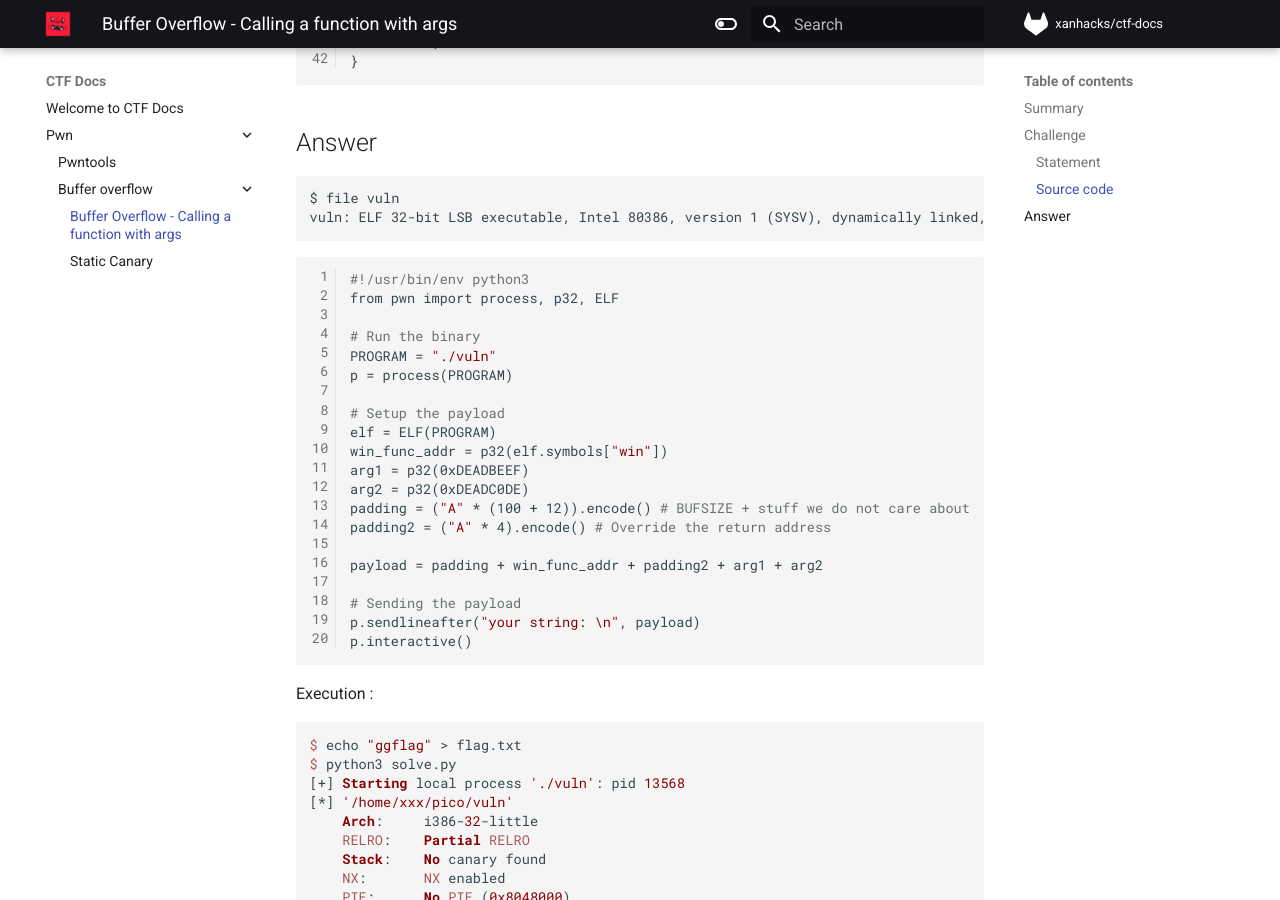
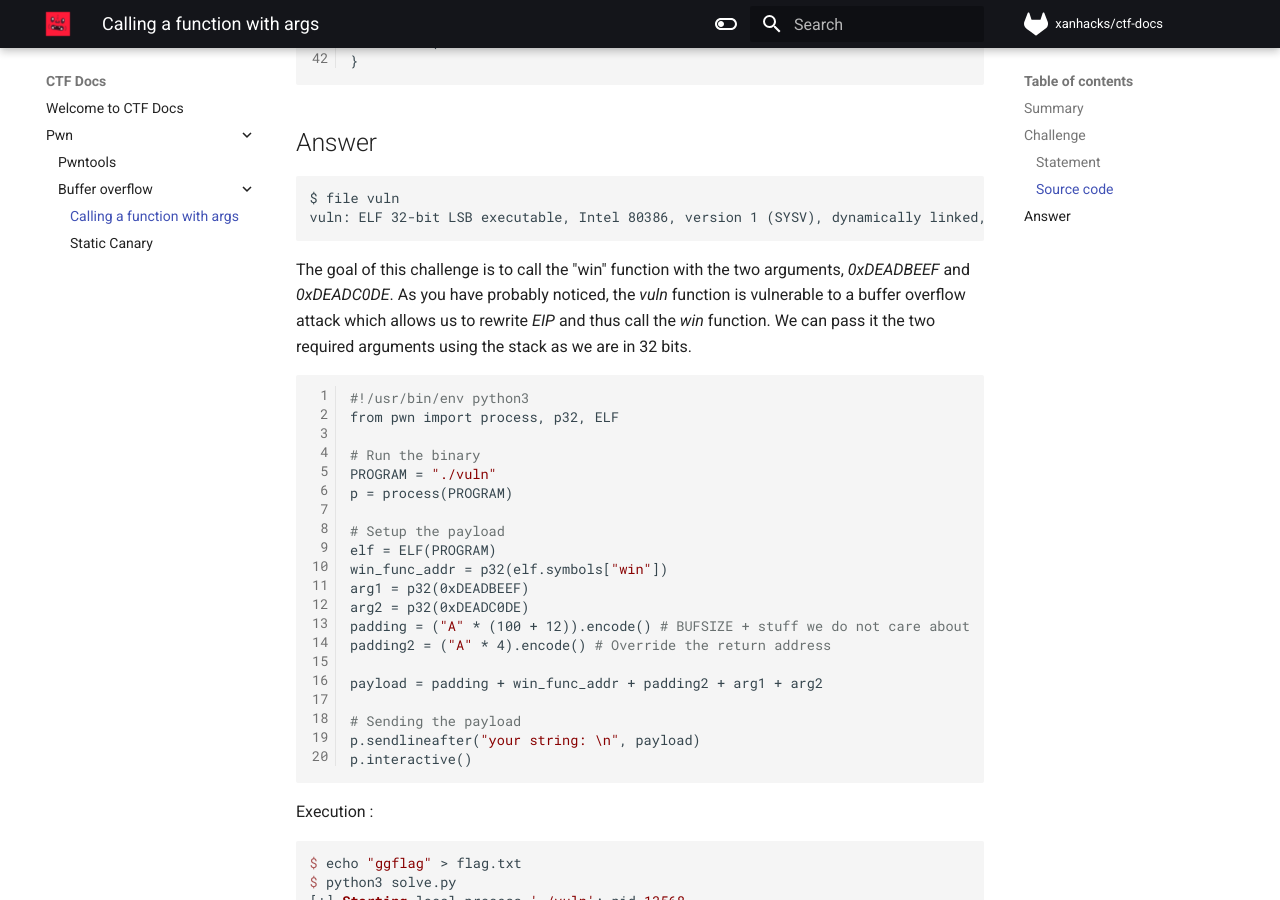
Before and after one commit to xanhacks/ctf-docs, an MkDocs documentation site: the page built from docs/pwn/buffer-overflow/calling-function-with-args.md, in a window 1280 px wide and 900 px high, scrolled down 1310 px. Built offline with MkDocs 1.6.1 and Material for MkDocs 9.7.7, drawn with Linux system fonts in a browser that asks for light colours; nearby versions of some CDN libraries; comment, search, counter and statistics services are not loaded.

Commit message:
Add answer goal

````diff
--- a/docs/pwn/buffer-overflow/calling-function-with-args.md
+++ b/docs/pwn/buffer-overflow/calling-function-with-args.md
@@ -1,4 +1,3 @@
-
 ---
 title: Calling a function with args
 description: Exploiting a buffer overflow to call a function with specific arguments.
@@ -73,6 +72,8 @@ $ file vuln
 vuln: ELF 32-bit LSB executable, Intel 80386, version 1 (SYSV), dynamically linked, interpreter /lib/ld-linux.so.2, for GNU/Linux 2.6.32, BuildID[sha1]=f2f6cce698b62f5109de9955c0ea0ab832ea967c, not stripped
 ```
 
+The goal of this challenge is to call the "win" function with the two arguments, *0xDEADBEEF* and *0xDEADC0DE*. As you have probably noticed, the *vuln* function is vulnerable to a buffer overflow attack which allows us to rewrite *EIP* and thus call the *win* function. We can pass it the two required arguments using the stack as we are in 32 bits.
+
 ```python linenums="1"
 #!/usr/bin/env python3
 from pwn import process, p32, ELF
````
